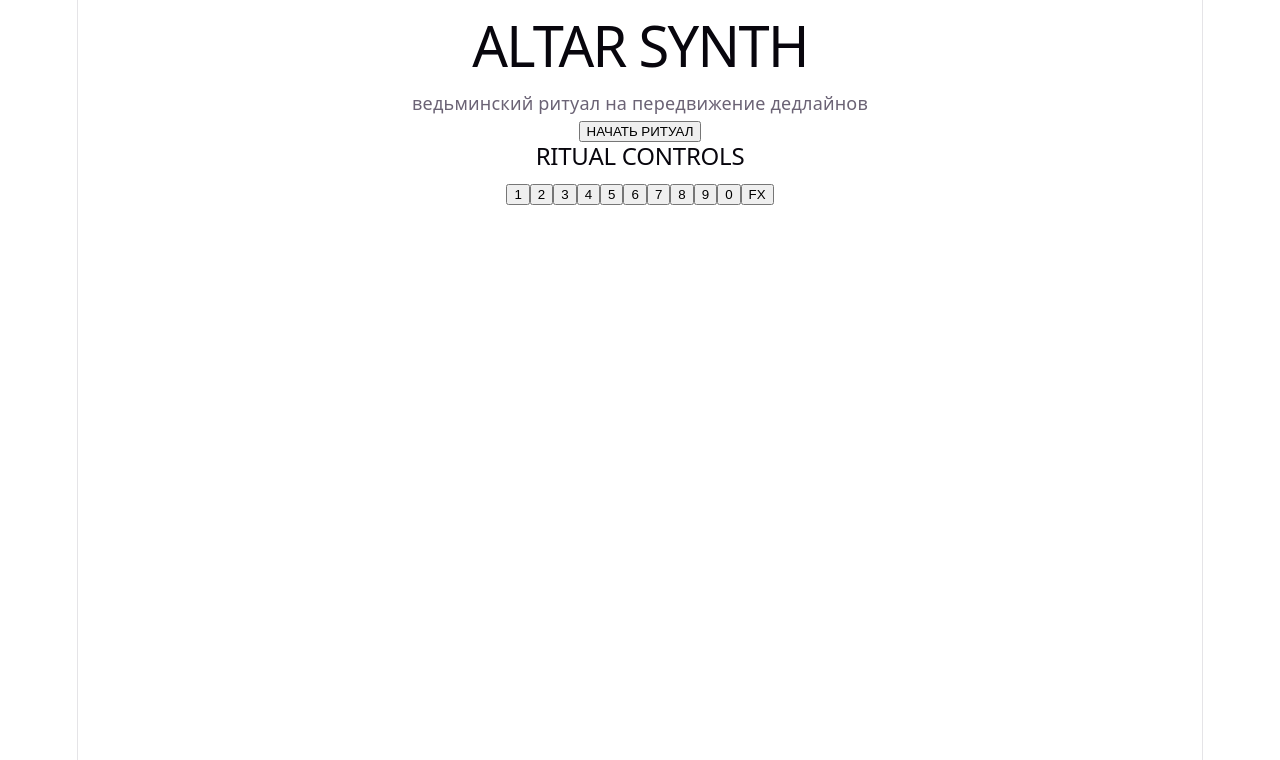
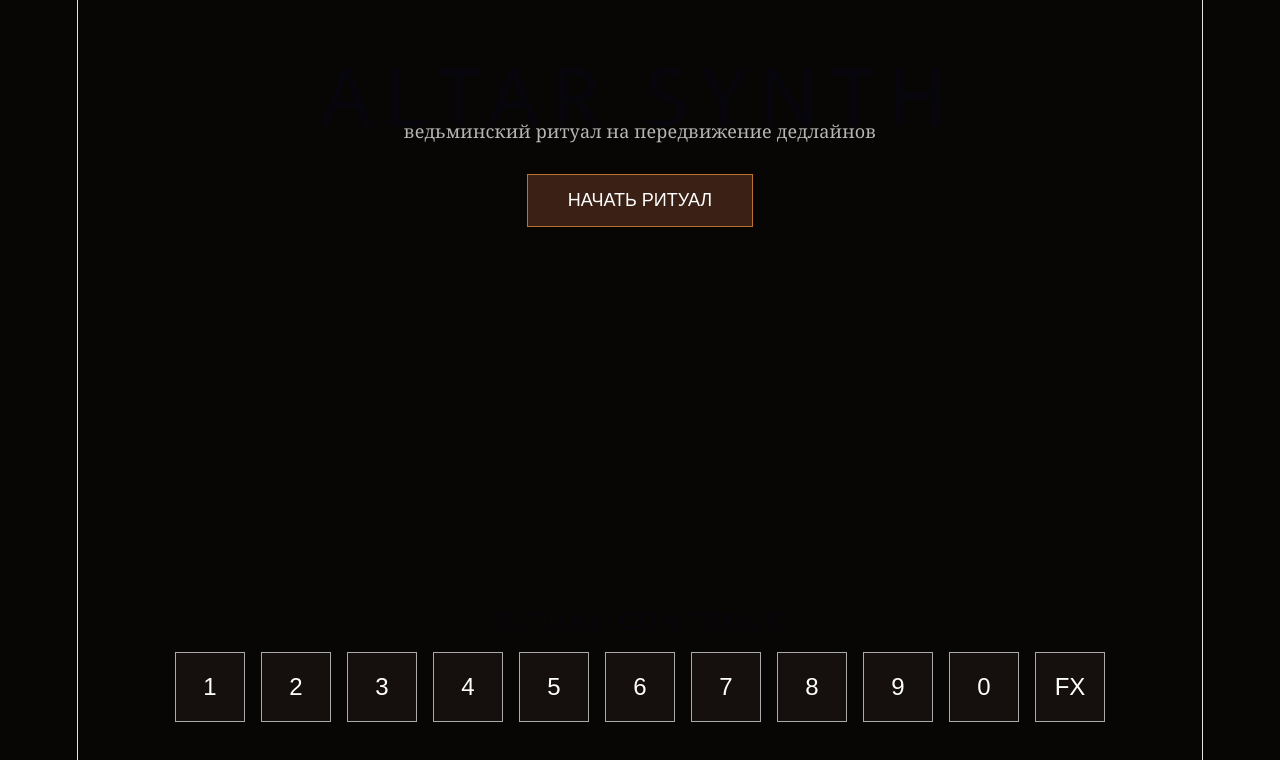
Before and after one commit to rainredem/ALTARSYNTH, a React (Vite) app: page / in a window 1280 px wide. Shown: the top 760 px of the page. Built offline with nearby package versions, Linux system fonts and the light colour scheme.

Commit message:
Update App.css

```diff
--- a/src/App.css
+++ b/src/App.css
@@ -1,184 +1,139 @@
-.counter {
-  font-size: 16px;
-  padding: 5px 10px;
-  border-radius: 5px;
-  color: var(--accent);
-  background: var(--accent-bg);
-  border: 2px solid transparent;
-  transition: border-color 0.3s;
-  margin-bottom: 24px;
+body{
 
-  &:hover {
-    border-color: var(--accent-border);
-  }
-  &:focus-visible {
-    outline: 2px solid var(--accent);
-    outline-offset: 2px;
-  }
+margin:0;
+
+background:#080604;
+
+color:white;
+
+font-family:Georgia, serif;
+
 }
 
-.hero {
-  position: relative;
 
-  .base,
-  .framework,
-  .vite {
-    inset-inline: 0;
-    margin: 0 auto;
-  }
+.app{
 
-  .base {
-    width: 170px;
-    position: relative;
-    z-index: 0;
-  }
+text-align:center;
 
-  .framework,
-  .vite {
-    position: absolute;
-  }
+min-height:100vh;
 
-  .framework {
-    z-index: 1;
-    top: 34px;
-    height: 28px;
-    transform: perspective(2000px) rotateZ(300deg) rotateX(44deg) rotateY(39deg)
-      scale(1.4);
-  }
+padding-top:50px;
 
-  .vite {
-    z-index: 0;
-    top: 107px;
-    height: 26px;
-    width: auto;
-    transform: perspective(2000px) rotateZ(300deg) rotateX(40deg) rotateY(39deg)
-      scale(0.8);
-  }
 }
 
-#center {
-  display: flex;
-  flex-direction: column;
-  gap: 25px;
-  place-content: center;
-  place-items: center;
-  flex-grow: 1;
 
-  @media (max-width: 1024px) {
-    padding: 32px 20px 24px;
-    gap: 18px;
-  }
+
+h1{
+
+font-size:80px;
+
+letter-spacing:12px;
+
+margin-bottom:10px;
+
 }
 
-#next-steps {
-  display: flex;
-  border-top: 1px solid var(--border);
-  text-align: left;
 
-  & > div {
-    flex: 1 1 0;
-    padding: 32px;
-    @media (max-width: 1024px) {
-      padding: 24px 20px;
-    }
-  }
 
-  .icon {
-    margin-bottom: 16px;
-    width: 22px;
-    height: 22px;
-  }
+.subtitle{
 
-  @media (max-width: 1024px) {
-    flex-direction: column;
-    text-align: center;
-  }
+font-size:18px;
+
+opacity:.7;
+
 }
 
-#docs {
-  border-right: 1px solid var(--border);
 
-  @media (max-width: 1024px) {
-    border-right: none;
-    border-bottom: 1px solid var(--border);
-  }
+
+.start{
+
+margin:30px;
+
+padding:15px 40px;
+
+background:#3b2115;
+
+color:white;
+
+border:1px solid #b87333;
+
+font-size:18px;
+
 }
 
-#next-steps ul {
-  list-style: none;
-  padding: 0;
-  display: flex;
-  gap: 8px;
-  margin: 32px 0 0;
 
-  .logo {
-    height: 18px;
-  }
 
-  a {
-    color: var(--text-h);
-    font-size: 16px;
-    border-radius: 6px;
-    background: var(--social-bg);
-    display: flex;
-    padding: 6px 12px;
-    align-items: center;
-    gap: 8px;
-    text-decoration: none;
-    transition: box-shadow 0.3s;
+.altar{
 
-    &:hover {
-      box-shadow: var(--shadow);
-    }
-    .button-icon {
-      height: 18px;
-      width: 18px;
-    }
-  }
+height:350px;
 
-  @media (max-width: 1024px) {
-    margin-top: 20px;
-    flex-wrap: wrap;
-    justify-content: center;
+display:flex;
 
-    li {
-      flex: 1 1 calc(50% - 8px);
-    }
+justify-content:center;
 
-    a {
-      width: 100%;
-      justify-content: center;
-      box-sizing: border-box;
-    }
-  }
+align-items:center;
+
+position:relative;
+
 }
 
-#spacer {
-  height: 88px;
-  border-top: 1px solid var(--border);
-  @media (max-width: 1024px) {
-    height: 48px;
-  }
+
+
+.fire{
+
+width:300px;
+
+filter:
+drop-shadow(0 0 40px orange);
+
 }
 
-.ticks {
-  position: relative;
-  width: 100%;
 
-  &::before,
-  &::after {
-    content: '';
-    position: absolute;
-    top: -4.5px;
-    border: 5px solid transparent;
-  }
 
-  &::before {
-    left: 0;
-    border-left-color: var(--border);
-  }
-  &::after {
-    right: 0;
-    border-right-color: var(--border);
-  }
+.wind{
+
+font-size:60px;
+
+opacity:.5;
+
 }
+
+
+
+.keyboard button{
+
+
+width:70px;
+
+height:70px;
+
+margin:8px;
+
+background:#15100d;
+
+color:white;
+
+border:1px solid #aaa;
+
+font-size:24px;
+
+}
+
+
+
+.keyboard button.active{
+
+background:#b85c1e;
+
+box-shadow:
+0 0 25px orange;
+
+}
+
+
+
+h2{
+
+letter-spacing:5px;
+
+}
```
